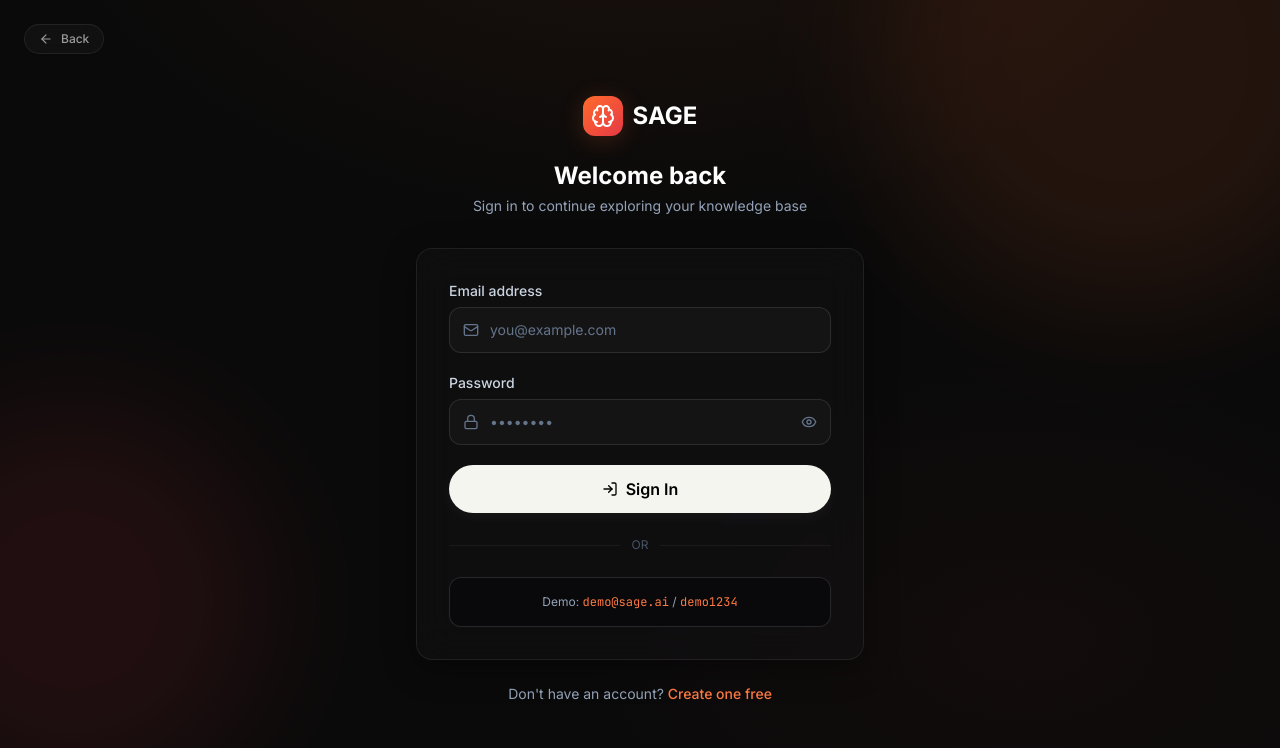
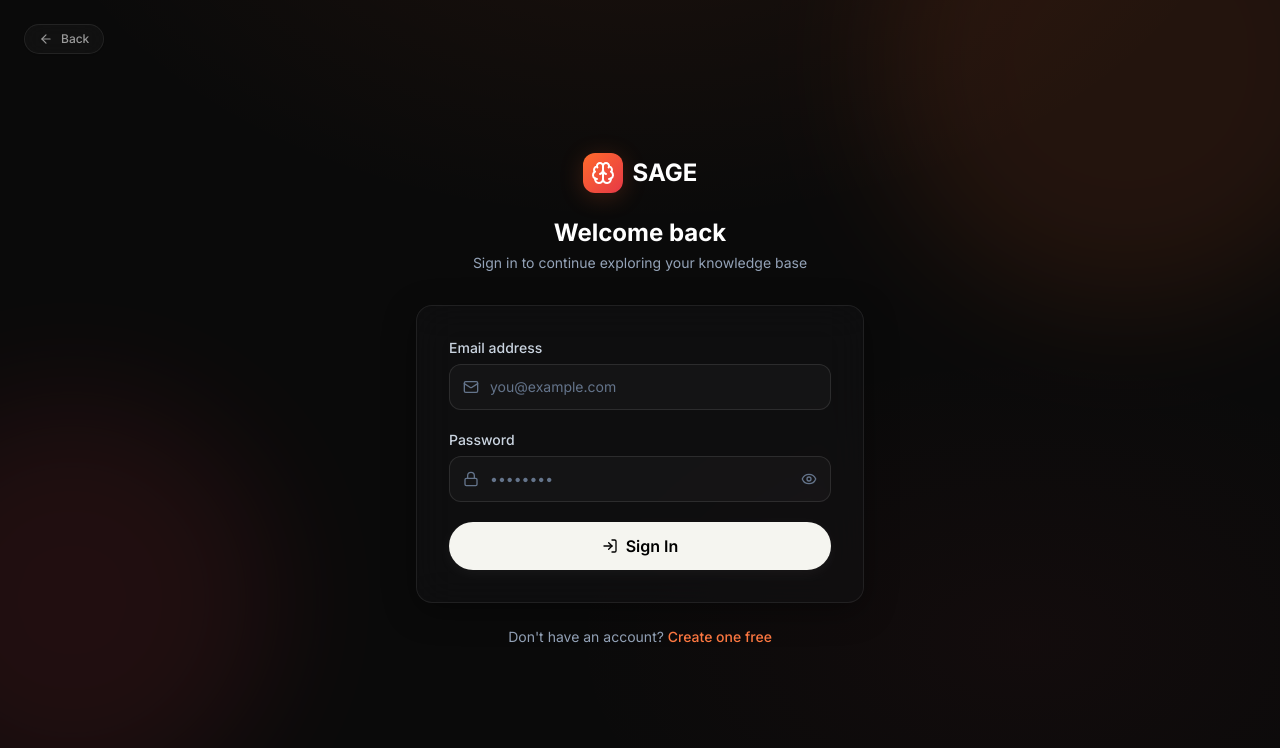
Before and after one commit to joshisanidhya/ai-pdf-chatbot, a React (Vite) app in the folder frontend/: page /login in a window 1280 px wide. Shown: the top 748 px of the page. Built offline with nearby package versions, Linux system fonts and the light colour scheme; no server answers.

Commit message:
made prod-ready

```diff
--- a/frontend/src/pages/LoginPage.jsx
+++ b/frontend/src/pages/LoginPage.jsx
@@ -146,20 +146,6 @@ export default function LoginPage() {
               )}
             </button>
           </form>
-
-          {/* Divider */}
-          <div className="flex items-center gap-3 my-6">
-            <div className="flex-1 h-px bg-white/5" />
-            <span className="text-slate-600 text-xs">OR</span>
-            <div className="flex-1 h-px bg-white/5" />
-          </div>
-
-          {/* Demo credentials note */}
-          <div className="glass-strong rounded-xl p-4 text-center">
-            <p className="text-slate-400 text-xs">
-              Demo: <span className="text-brand-400 font-mono">demo@sage.ai</span> / <span className="text-brand-400 font-mono">demo1234</span>
-            </p>
-          </div>
         </div>
 
         {/* Register link */}
```
